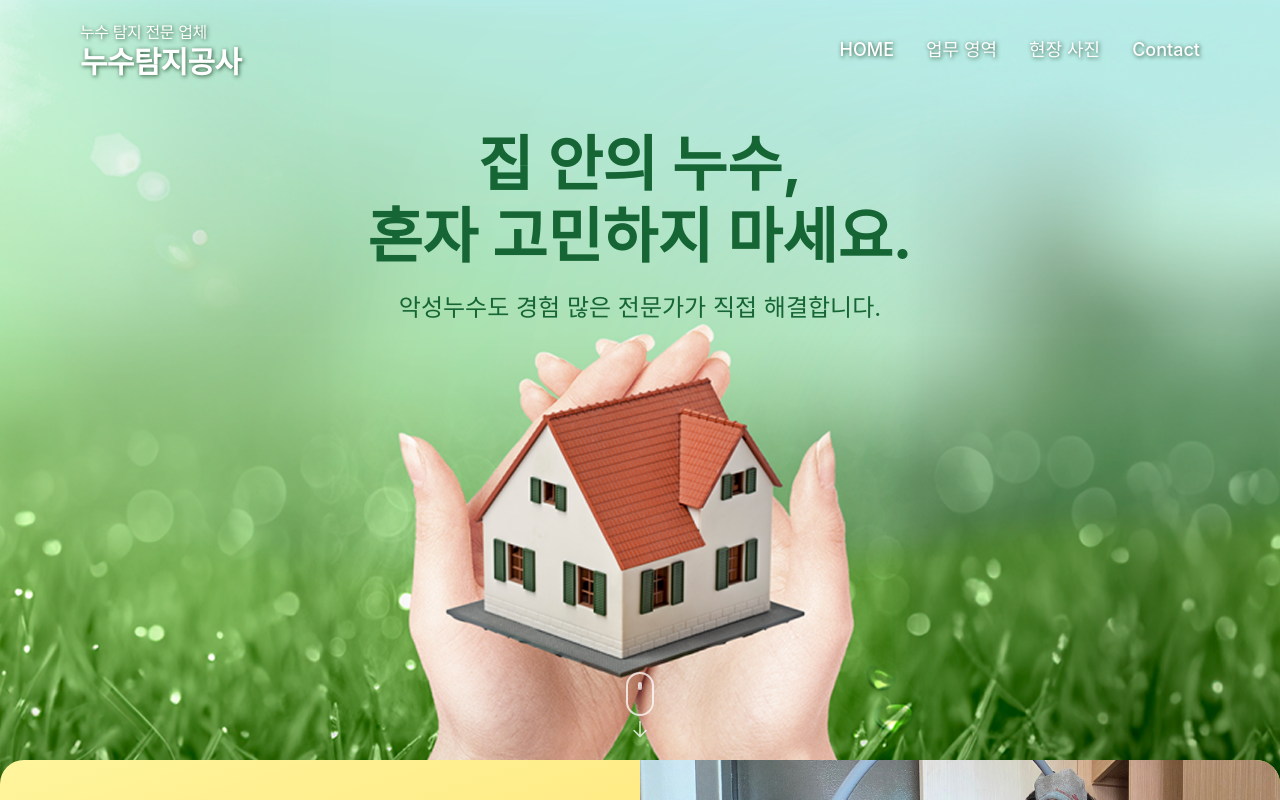
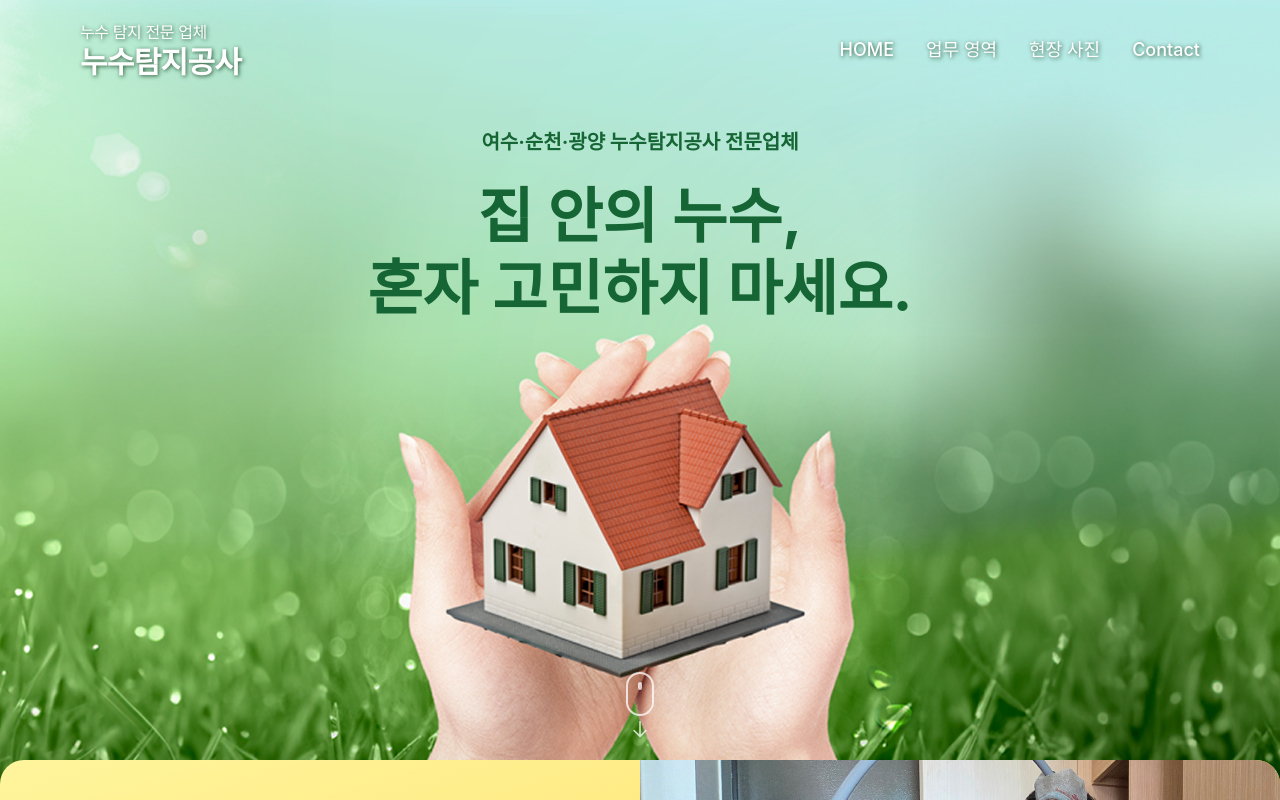
Before and after one commit to globalmig/nusu, a Next.js app: page / in a window 1280 px wide. Shown: the top 800 px of the page. Built offline with nearby package versions, Linux system fonts and the light colour scheme.

Commit message:
fix: h1 태그 수정

```diff
--- a/app/page.tsx
+++ b/app/page.tsx
@@ -18,12 +18,13 @@ export default function Page() {
       >
         <div className="relative w-full h-[500px] md:h-screen">
           <div className="relative z-10 max-w-4xl  md:mt-12 mx-auto text-center text-white">
+            <h1 className=" mt-4 text-base md:text-xl font-bold text-green-800 leading-snug">여수·순천·광양 누수탐지공사 전문업체</h1>
             <h2 className="text-3xl md:text-6xl font-bold leading-snug text-balance  text-green-800" style={{ lineHeight: "1.2" }}>
               집 안의 누수,
               <br />
               혼자 고민하지 마세요.
             </h2>
-            <p className="mt-4 text-xl md:text-2xl text-green-800 ">악성누수도 경험 많은 전문가가 직접 해결합니다.</p>
+            {/* <p className="mt-4 text-xl md:text-2xl text-green-800 ">악성누수도 경험 많은 전문가가 직접 해결합니다.</p> */}
           </div>
           <div className="absolute bottom-40 left-1/2 -translate-x-1/2 z-10 mb-6 md:block hidden">
             <ScrollMouse />
--- a/components/Header.tsx
+++ b/components/Header.tsx
@@ -64,12 +64,12 @@ export default function Header() {
           >
             누수 탐지 전문 업체
           </h3>
-          <h1
+          <h2
             className={`text-xl md:text-3xl font-bold tracking-tight transition-colors mb-0
           ${isDarkText ? "text-slate-900" : "text-white text-shadow"}`}
           >
             누수탐지공사
-          </h1>
+          </h2>
         </Link>
 
         {/* PC 메뉴 */}
```
